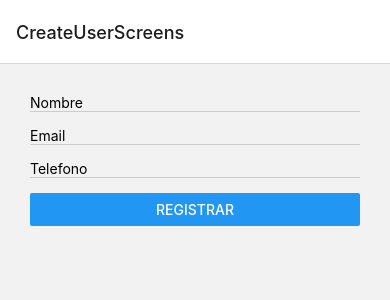
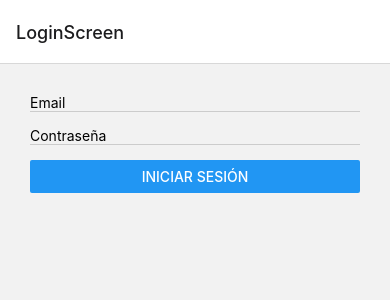
Before and after one commit to whiteCatc/medBaseMovilApp, a React Native app in the folder MedBaseMovil/: screen / in a window 390 px wide. Shown: the top 300 px of the page. Built offline with nearby package versions, Linux system fonts and the light colour scheme.

Commit message:
Screen login

```diff
--- a/MedBaseMovil/App.js
+++ b/MedBaseMovil/App.js
@@ -1,19 +1,18 @@
 import { StatusBar } from 'expo-status-bar';
 import { StyleSheet, Text, View } from 'react-native';
-import { initializeApp } from "@firebase/app";
 import { NavigationContainer } from "@react-navigation/native";
 import { createNativeStackNavigator } from "@react-navigation/native-stack";
 import CreateUserScreens from './screens/CreateUserScreen'
 import UserDetailScreen from './screens/UserDetailsScreen'
 import UserList from './screens/UsersList'
-
-
+import LoginScreen from './screens/LoginScreen';
 
 const Stack = createNativeStackNavigator()
 
 function MyStack() {
   return (
     <Stack.Navigator>
+      <Stack.Screen name='LoginScreen' component={LoginScreen} />
       <Stack.Screen name='CreateUserScreens' component={CreateUserScreens} />
       <Stack.Screen name='UserDetailsScreen' component={UserDetailScreen} />
       <Stack.Screen name='UserList' component={UserList} />
```
